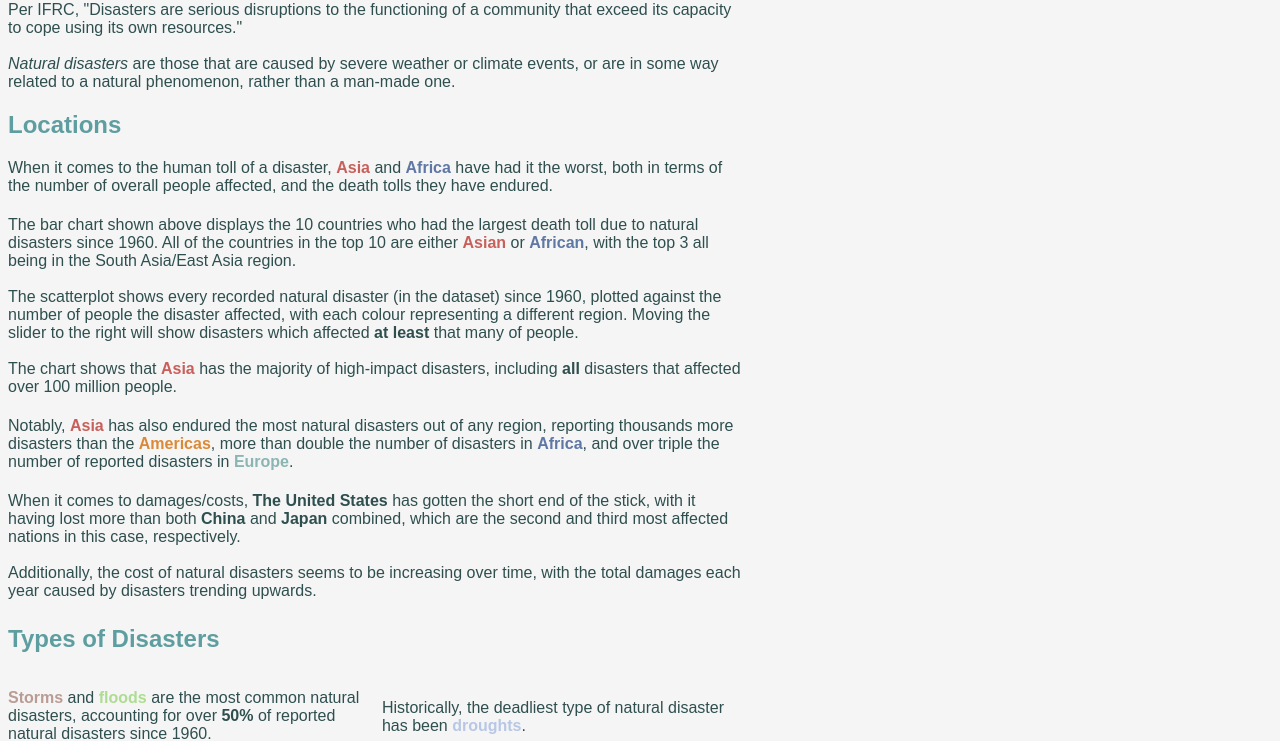
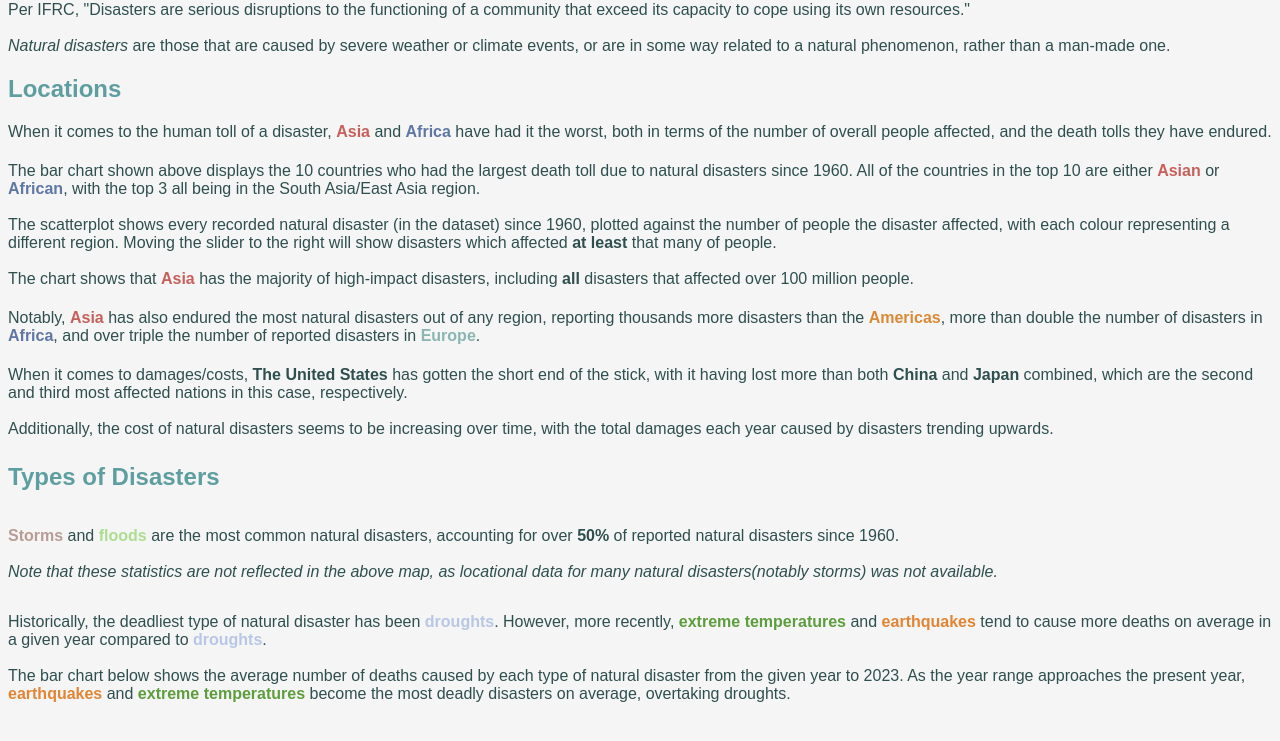
Before and after one commit to ac3088/FIT3179, a plain HTML site: page A2/index.html in a window 1280 px wide. Shown: the part 79-820 px from the top of the page. Drawn offline with Linux system fonts and the light colour scheme; a script that the page names is missing; a web font is replaced by a local one.

Commit message:
width problems?

```diff
--- a/A2/css/styles.css
+++ b/A2/css/styles.css
@@ -6,13 +6,13 @@
 .text_1 {
     font-family: sans-serif;
     color: darkslategray;
-    width: 58%;
+    /* width: 58%; */
 }
 
 .text_2 {
     font-family: sans-serif;
     color: darkslategray;
-    width: 58%;
+    /* width: 58%; */
     padding-bottom: 5px;
 }
 
@@ -34,25 +34,25 @@
     position: absolute;
 }
 
-.text_10 {
+.text_3 {
     font-family: sans-serif;
     color: darkslategray;
     float: left;
-    width: 28%;
-    padding-right: 20px;
+    /* width: 28%; */
+    /* padding-right: 20px; */
 }
 
-#section_11 {
+#section_4 {
     padding-top: 10px;
     padding-bottom: 10px;
 }
 
-.text_11 {
+.text_4 {
     font-family: sans-serif;
     color: darkslategray;
     float: left;
-    width: 28%;
-    padding-right: 20px;
+    /* width: 28%; */
+    /* padding-right: 20px; */
 }
 
 .storms {
--- a/A2/index.html
+++ b/A2/index.html
@@ -75,8 +75,8 @@
     </div>
 
     <h2 id="title">Types of Disasters</h2>
-    <div id="section_10">
-        <p class="text_10">
+    <div id="section_3">
+        <p class="text_3">
             <span class="storms">Storms</span> and <span class="floods">floods</span> are the most common natural
             disasters, accounting for over <span style="font-weight: bold;">50%</span> of reported natural disasters
             since 1960.
@@ -89,19 +89,17 @@
         <div id="dtype_piechart"></div>
     </div>
 
-    <div id="section_11">
-        <p class="text_11">
+    <div id="section_4">
+        <p class="text_4">
             Historically, the deadliest type of natural disaster has been <span class="droughts">droughts</span>.
-            <br><br>
             However, more recently, <span class="extreme_temp">extreme temperatures</span> and <span
                 class="earthquakes">earthquakes</span> tend to cause more deaths on average in a given year compared to
             <span class="droughts">droughts</span>.
             <br><br>
-            The bar chart on the right shows the average number of deaths caused by each type of natural disaster from
-            the given year to 2023.
-            <br><br>
-            As the year range approaches the present year, <span class="earthquakes">earthquakes</span> and <span
-                class="extreme_temp">extreme temperatures</span> become the most deadly disasters on average, overtaking
+            The bar chart below shows the average number of deaths caused by each type of natural disaster from
+            the given year to 2023. As the year range approaches the present year, <span
+                class="earthquakes">earthquakes</span> and <span class="extreme_temp">extreme temperatures</span> become
+            the most deadly disasters on average, overtaking
             droughts.
         </p>
         <div id="avg_deaths_barchart"></div>
```
